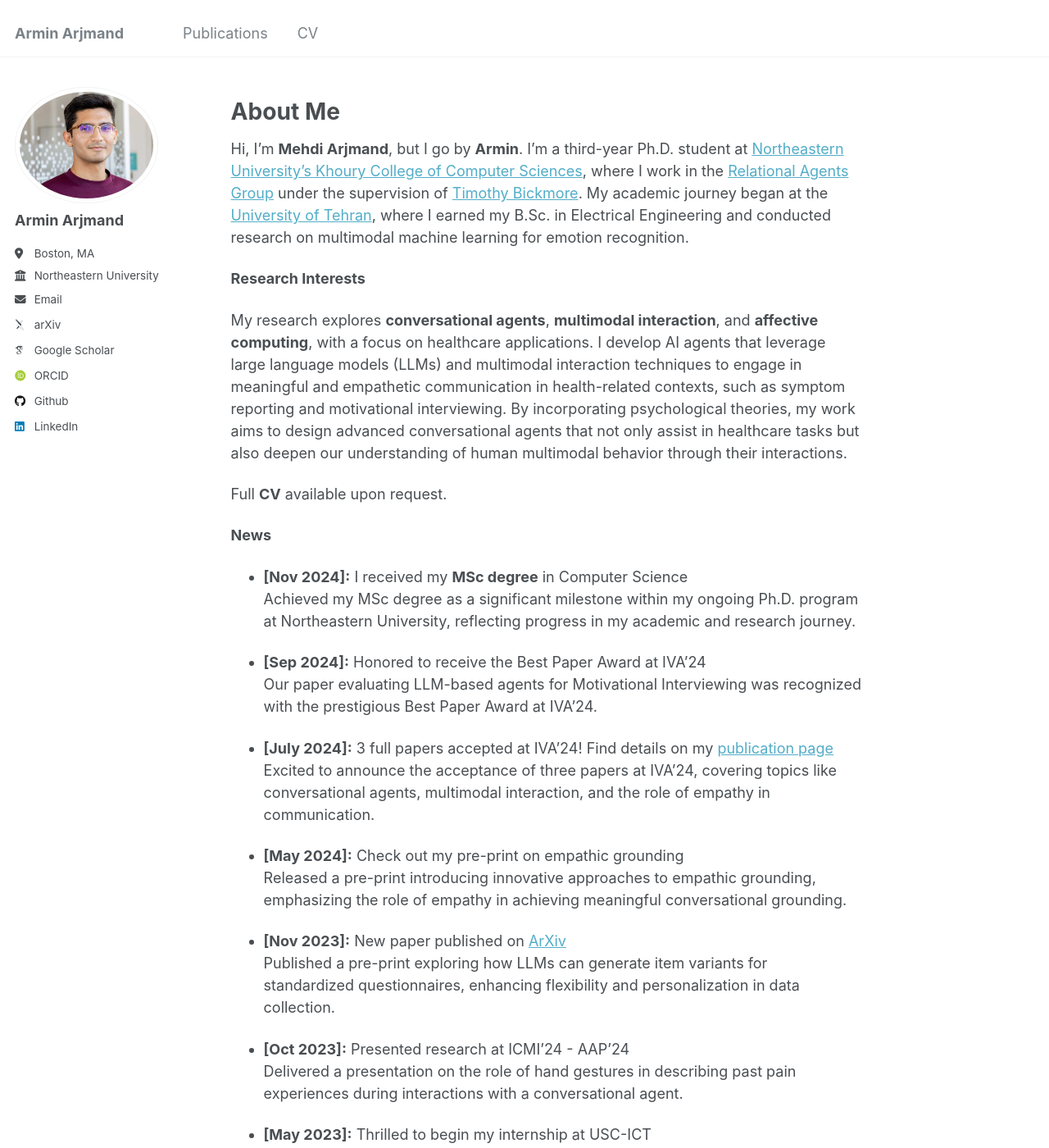
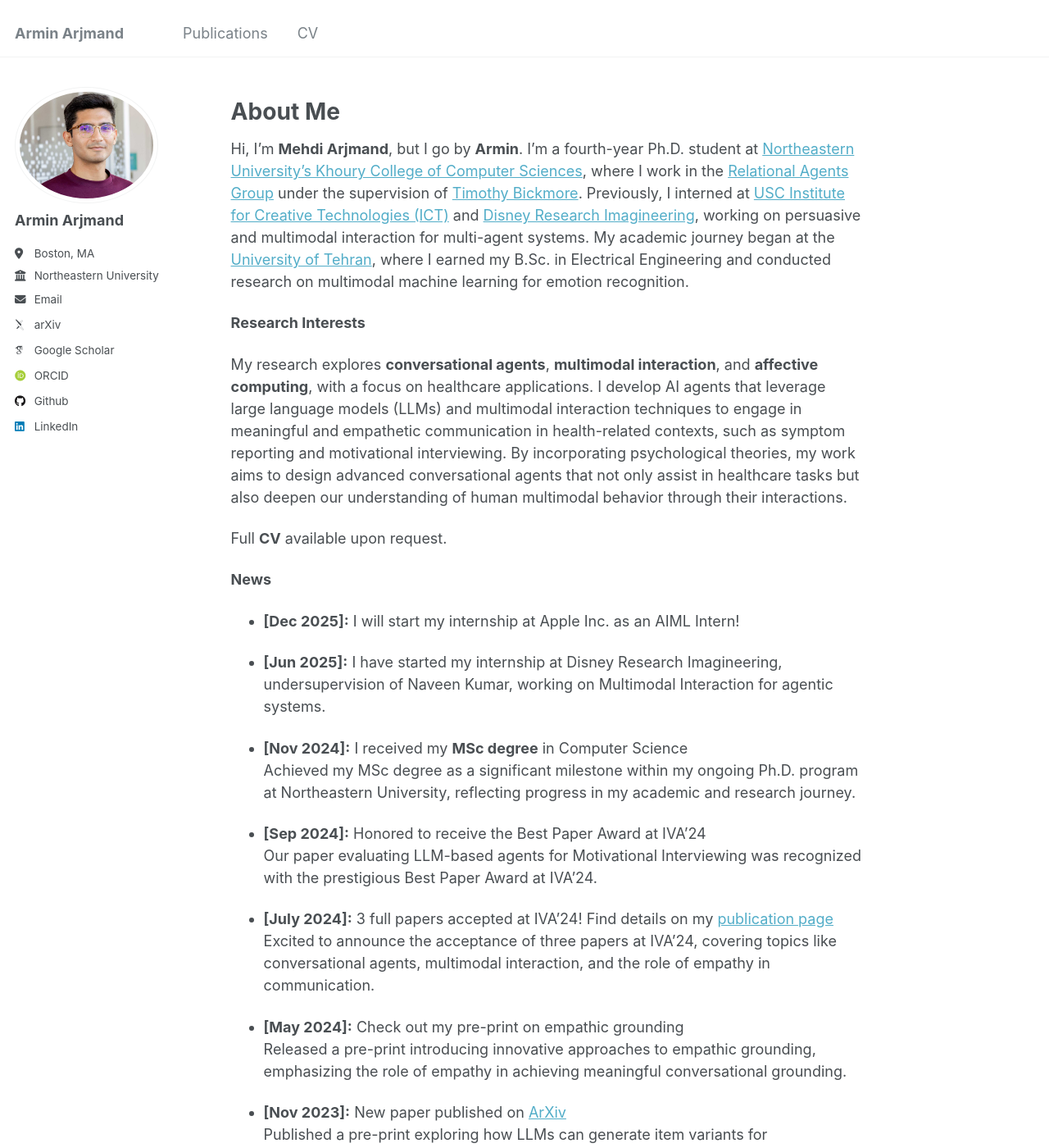
Before and after one commit to arminarj/arminarj.github.io, a Jekyll site: the page built from _pages/about.md, in a window 1280 px wide and 1400 px high. Shown: the whole window at 82% size. Built offline with Jekyll 4.4.1, drawn with Linux system fonts in a browser that asks for light colours; some web fonts are replaced.

Commit message:
Dec 2025 updates

```diff
--- a/_pages/about.md
+++ b/_pages/about.md
@@ -9,7 +9,7 @@ redirect_from:
 
 About Me
 ======
-Hi, I’m **Mehdi Arjmand**, but I go by **Armin**. I’m a third-year Ph.D. student at [Northeastern University's Khoury College of Computer Sciences](https://www.khoury.northeastern.edu/), where I work in the [Relational Agents Group](https://relationalagents.com/) under the supervision of [Timothy Bickmore](https://www.khoury.northeastern.edu/people/timothy-bickmore/). My academic journey began at the [University of Tehran](https://ece.ut.ac.ir/), where I earned my B.Sc. in Electrical Engineering and conducted research on multimodal machine learning for emotion recognition.
+Hi, I’m **Mehdi Arjmand**, but I go by **Armin**. I’m a fourth-year Ph.D. student at [Northeastern University’s Khoury College of Computer Sciences](https://www.khoury.northeastern.edu/), where I work in the [Relational Agents Group](https://relationalagents.com/) under the supervision of [Timothy Bickmore](https://www.khoury.northeastern.edu/people/timothy-bickmore/). Previously, I interned at [USC Institute for Creative Technologies (ICT)](https://ict.usc.edu/) and [Disney Research Imagineering](https://la.disneyresearch.com/), working on persuasive and multimodal interaction for multi-agent systems. My academic journey began at the [University of Tehran](https://ece.ut.ac.ir/), where I earned my B.Sc. in Electrical Engineering and conducted research on multimodal machine learning for emotion recognition.
 
 **Research Interests**
 
@@ -20,6 +20,10 @@ Full **CV** available upon request.
 
 
 **News**
+
+* **[Dec 2025]:** I will start my internship at Apple Inc. as an AIML Intern!
+
+* **[Jun 2025]:** I have started my internship at Disney Research Imagineering, undersupervision of Naveen Kumar, working on Multimodal Interaction for agentic systems.
 
 * **[Nov 2024]:** I received my **MSc degree** in Computer Science
   Achieved my MSc degree as a significant milestone within my ongoing Ph.D. program at Northeastern University, reflecting progress in my academic and research journey.
```
